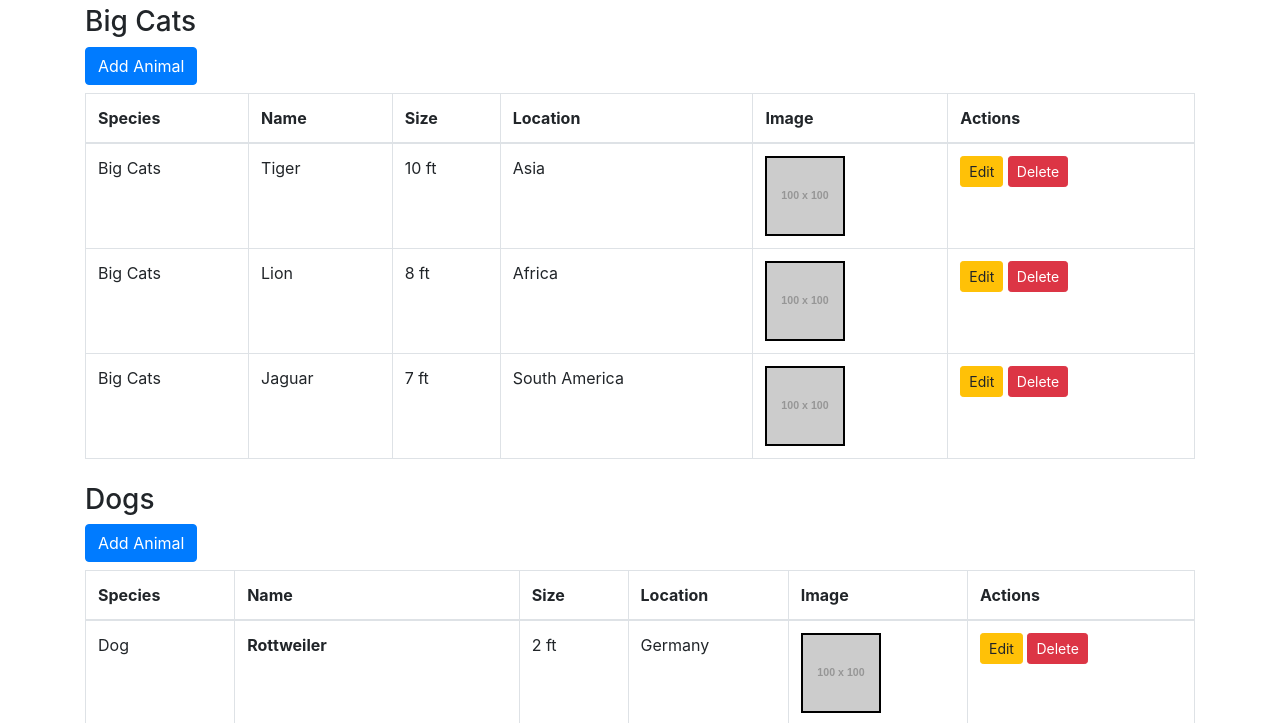
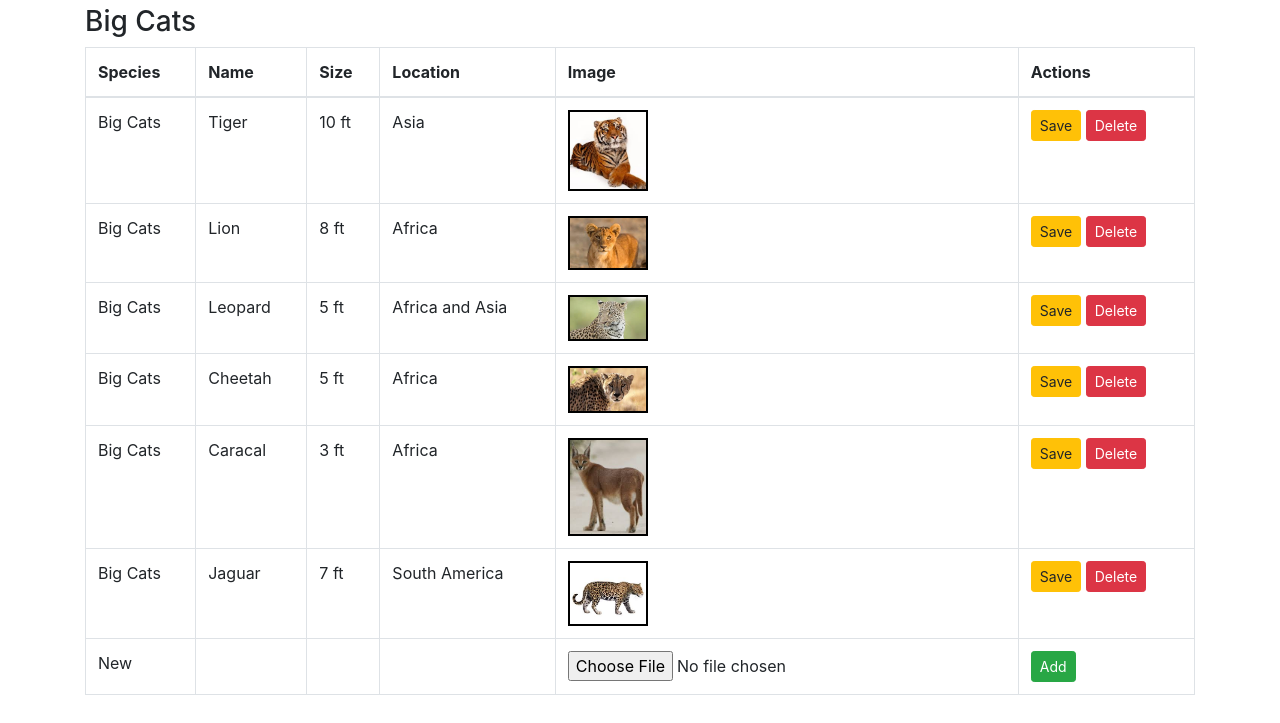
Before and after one commit to Ramsey99/AnimalsTable, a plain HTML site: page index.html in a window 1280 px wide. Shown: the part 75-798 px from the top of the page. Drawn offline with nearby package versions, Linux system fonts and the light colour scheme; placeholder pictures from the web are drawn by us.

Commit message:
Add files via upload

```diff
--- a/index.html
+++ b/index.html
@@ -26,7 +26,6 @@
     <h1>Animal Tables</h1>
     <div id="bigCatsContainer">
       <h3>Big Cats</h3>
-      <button class="btn btn-primary mb-2" onclick="addAnimal(bigCats, 'bigCatsTable')">Add Animal</button>
       <table id="bigCatsTable" class="table table-bordered">
         <thead>
           <tr>
@@ -43,7 +42,6 @@
     </div>
     <div id="dogsContainer" class="mt-4">
       <h3>Dogs</h3>
-      <button class="btn btn-primary mb-2" onclick="addAnimal(dogs, 'dogsTable')">Add Animal</button>
       <table id="dogsTable" class="table table-bordered">
         <thead>
           <tr>
@@ -60,7 +58,6 @@
     </div>
     <div id="bigFishContainer" class="mt-4">
       <h3>Big Fish</h3>
-      <button class="btn btn-primary mb-2" onclick="addAnimal(bigFish, 'bigFishTable')">Add Animal</button>
       <table id="bigFishTable" class="table table-bordered">
         <thead>
           <tr>
--- a/script.js
+++ b/script.js
@@ -1,90 +1,129 @@
-// Sample data for Big Cats, Dogs, and Big Fish
+
 const bigCats = [
-    { species: "Big Cats", name: "Tiger", size: "10 ft", location: "Asia", img: "https://via.placeholder.com/100" },
-    { species: "Big Cats", name: "Lion", size: "8 ft", location: "Africa", img: "https://via.placeholder.com/100" },
-    { species: "Big Cats", name: "Jaguar", size: "7 ft", location: "South America", img: "https://via.placeholder.com/100" },
+    { species: "Big Cats", name: "Tiger", size: "10 ft", location: "Asia", img: "./image/tiger1.png" },
+    { species: "Big Cats", name: "Lion", size: "8 ft", location: "Africa", img: "./image/lion.png" },
+    { species: "Big Cats", name: "Leopard", size: "5 ft", location: "Africa and Asia", img: "./image/leopard.png" },
+    { species: "Big Cats", name: "Cheetah", size: "5 ft", location: "Africa", img: "./image/cheetah.png" },
+    { species: "Big Cats", name: "Caracal", size: "3 ft", location: "Africa", img: "./image/caracal.png" },
+    { species: "Big Cats", name: "Jaguar", size: "7 ft", location: "South America", img: "./image/jagaur.png" },
   ];
 
   const dogs = [
-    { species: "Dog", name: "Rottweiler", size: "2 ft", location: "Germany", img: "https://via.placeholder.com/100" },
-    { species: "Dog", name: "Golden Retriever", size: "2.5 ft", location: "UK", img: "https://via.placeholder.com/100" },
-    { species: "Dog", name: "German Shepherd", size: "3 ft", location: "Germany", img: "https://via.placeholder.com/100" },
+    { species: "Dog", name: "Rottweiler", size: "2 ft", location: "Germany", img: "./image/rotwailer.png" },
+    { species: "Dog", name: "Labrodar", size: "2 ft", location: "UK", img: "./image/labradar.png" },
+    { species: "Dog", name: "German Shepherd", size: "2 ft", location: "Germany", img: "./image/german.png" },
+    { species: "Dog", name: "Alabai", size: "4 ft", location: "Turkey", img: "./image/alabai.png" },
   ];
 
   const bigFish = [
-    { species: "Big Fish", name: "Humpback Whale", size: "15 ft", location: "Atlantic Ocean", img: "https://via.placeholder.com/100" },
-    { species: "Big Fish", name: "Great White Shark", size: "20 ft", location: "Pacific Ocean", img: "https://via.placeholder.com/100" },
-    { species: "Big Fish", name: "Blue Whale", size: "30 ft", location: "Indian Ocean", img: "https://via.placeholder.com/100" },
+    { species: "Big Fish", name: "Humpback Whale", size: "15 ft", location: "Atlantic Ocean", img: "./image/humpback.png" },
+    { species: "Big Fish", name: "Killer Whale", size: "12 ft", location: "Atlantic Ocean", img: "./image/killer.png" },
+    { species: "Big Fish", name: "Tiger Shark", size: "8 ft", location: "Ocean", img: "./image/tiger_shark.png" },
+    { species: "Big Fish", name: "Hammerhead Shark", size: "8 ft", location: "Ocean", img: "./image/hammerhead.png" },
   ];
 
-  // Function to render a table dynamically
-  function renderTable(data, tableId, styles = {}) {
+function renderTable(data, tableId, styles = {}) {
     const tableBody = document.querySelector(`#${tableId} tbody`);
-    tableBody.innerHTML = ""; // Clear existing rows
+    tableBody.innerHTML = "";
+
     data.forEach((animal, index) => {
       const row = document.createElement("tr");
       row.innerHTML = `
         <td>${animal.species}</td>
-        <td class="${styles.nameClass || ''}">${animal.name}</td>
-        <td>${animal.size}</td>
-        <td>${animal.location}</td>
+        <td contenteditable="true" class="${styles.nameClass || ''}" data-field="name">${animal.name}</td>
+        <td contenteditable="true" data-field="size">${animal.size}</td>
+        <td contenteditable="true" data-field="location">${animal.location}</td>
         <td>
-          <img src="${animal.img}" alt="${animal.name}" />
+          <img src="${animal.img}" alt="${animal.name}" class="editable-image" data-field="img" />
         </td>
         <td>
-          <button class="btn btn-warning btn-sm" onclick="editAnimal(${index}, '${tableId}', '${data}')">Edit</button>
-          <button class="btn btn-danger btn-sm" onclick="deleteAnimal(${index}, '${tableId}', '${data}')">Delete</button>
+          <button class="btn btn-warning btn-sm" onclick="saveChanges(${index}, '${tableId}')">Save</button>
+          <button class="btn btn-danger btn-sm" onclick="deleteAnimal(${index}, '${tableId}')">Delete</button>
         </td>
       `;
       tableBody.appendChild(row);
     });
+
+    const addRow = document.createElement("tr");
+    addRow.innerHTML = `
+      <td>New</td>
+      <td contenteditable="true" data-field="name" placeholder="Enter name"></td>
+      <td contenteditable="true" data-field="size" placeholder="Enter size"></td>
+      <td contenteditable="true" data-field="location" placeholder="Enter location"></td>
+      <td><input type="file" onchange="previewImage(event, '${tableId}')" /></td>
+      <td>
+        <button class="btn btn-success btn-sm" onclick="saveNewAnimal('${tableId}')">Add</button>
+      </td>
+    `;
+    tableBody.appendChild(addRow);
   }
 
-  // Function to sort data
-  function sortTable(data, key, tableId) {
-    data.sort((a, b) => a[key].localeCompare(b[key]));
-    renderTable(data, tableId);
-  }
-
-  // Function to add a new animal
-  function addAnimal(data, tableId) {
-    const species = prompt("Enter species:");
-    const name = prompt("Enter name:");
-    const size = prompt("Enter size (e.g., '10 ft'):");
-    const location = prompt("Enter location:");
-    const img = prompt("Enter image URL:", "https://via.placeholder.com/100");
-    if (species && name && size && location && img) {
-      data.push({ species, name, size, location, img });
-      renderTable(data, tableId);
-    } else {
-      alert("All fields are required.");
+  function previewImage(event, tableId) {
+    const input = event.target;
+    const file = input.files[0];
+    if (file) {
+      const reader = new FileReader();
+      reader.onload = function (e) {
+        const imgPreview = input.closest("tr").querySelector("img");
+        if (!imgPreview) {
+          const imgElement = document.createElement("img");
+          imgElement.src = e.target.result;
+          imgElement.alt = "Preview";
+          imgElement.classList.add("editable-image");
+          input.closest("td").appendChild(imgElement);
+        } else {
+          imgPreview.src = e.target.result;
+        }
+      };
+      reader.readAsDataURL(file);
     }
   }
 
-  // Function to edit an animal
-  function editAnimal(index, tableId, data) {
-    const animal = data[index];
-    const newName = prompt("Edit name:", animal.name);
-    const newSize = prompt("Edit size:", animal.size);
-    const newLocation = prompt("Edit location:", animal.location);
-    const newImg = prompt("Edit image URL:", animal.img);
-    if (newName && newSize && newLocation && newImg) {
-      data[index] = { ...animal, name: newName, size: newSize, location: newLocation, img: newImg };
-      renderTable(data, tableId);
+  function saveNewAnimal(tableId) {
+    const tableBody = document.querySelector(`#${tableId} tbody`);
+    const lastRow = tableBody.querySelector("tr:last-child");
+
+    const fields = lastRow.querySelectorAll('[contenteditable="true"]');
+    const imgField = lastRow.querySelector("img");
+
+    const species = "Unknown";
+    const name = fields[0].innerText.trim();
+    const size = fields[1].innerText.trim();
+    const location = fields[2].innerText.trim();
+    const img = imgField ? imgField.src : "./image/placeholder.png";
+
+    if (name && size && location) {
+      const newAnimal = { species, name, size, location, img };
+      const data = getDataByTableId(tableId);
+      data.push(newAnimal);
+
+      renderTable(data, tableId, getStylesByTableId(tableId));
     } else {
-      alert("All fields are required.");
+      alert("Please fill in all fields.");
     }
   }
 
-  // Function to delete an animal
-  function deleteAnimal(index, tableId, data) {
+  function deleteAnimal(index, tableId) {
+    const data = getDataByTableId(tableId);
     if (confirm("Are you sure you want to delete this animal?")) {
       data.splice(index, 1);
-      renderTable(data, tableId);
+      renderTable(data, tableId, getStylesByTableId(tableId));
     }
   }
 
-  // Initial rendering of tables
+  function getDataByTableId(tableId) {
+    if (tableId === "bigCatsTable") return bigCats;
+    if (tableId === "dogsTable") return dogs;
+    if (tableId === "bigFishTable") return bigFish;
+    return [];
+  }
+
+  function getStylesByTableId(tableId) {
+    if (tableId === "dogsTable") return { nameClass: "bold" };
+    if (tableId === "bigFishTable") return { nameClass: "bold-italic-blue" };
+    return {};
+  }
+
   renderTable(bigCats, "bigCatsTable");
-  renderTable(dogs, "dogsTable", { nameClass: "bold" });
-  renderTable(bigFish, "bigFishTable", { nameClass: "bold-italic-blue" });
+  renderTable(dogs, "dogsTable", getStylesByTableId("dogsTable"));
+  renderTable(bigFish, "bigFishTable", getStylesByTableId("bigFishTable"));
--- a/style.css
+++ b/style.css
@@ -1,4 +1,4 @@
-/* Style for table images */
+
 img {
     width: 100px;
     height: auto;
@@ -10,7 +10,6 @@ img {
     transform: scale(1.2);
   }
 
-  /* Style for highlighting text in Dogs and Big Fish tables */
   .bold {
     font-weight: bold;
   }
```
Also changed, not shown: image/alabai.png (added), image/caracal.png (added), image/cheetah.png (added), image/german.png (added), image/hammerhead.png (added), image/humpback.png (added), image/jagaur.png (added), image/killer.png (added), image/labradar.png (added), image/leopard.png (added), image/lion.png (added), image/rotwailer.png (added), image/tiger1.png (added), image/tiger_shark.png (added).
